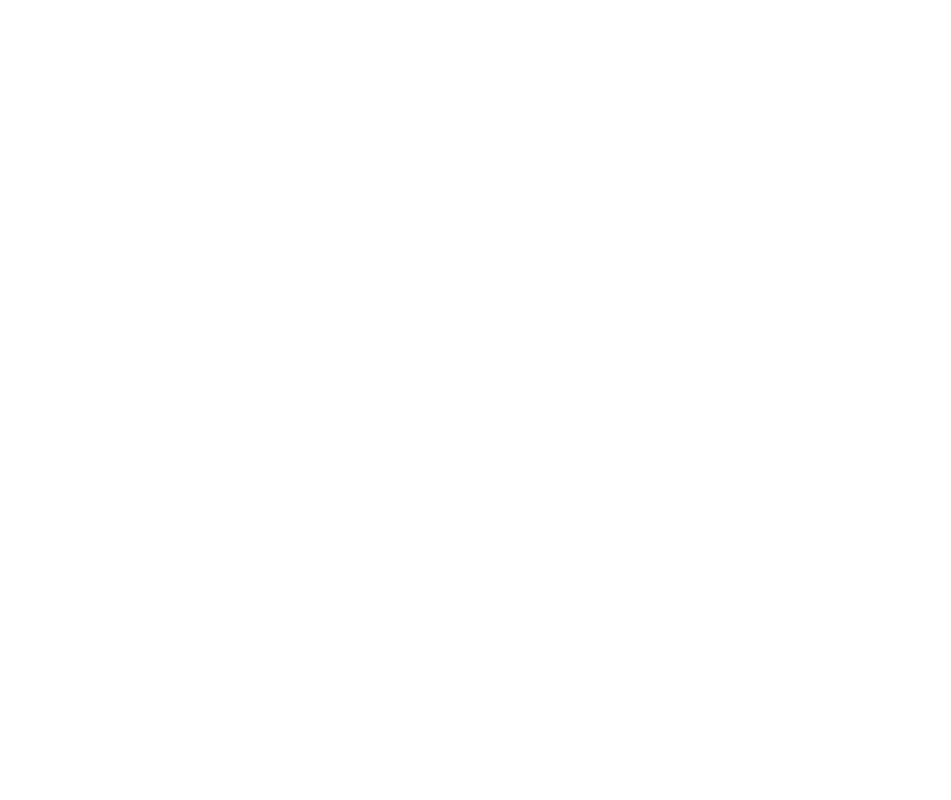
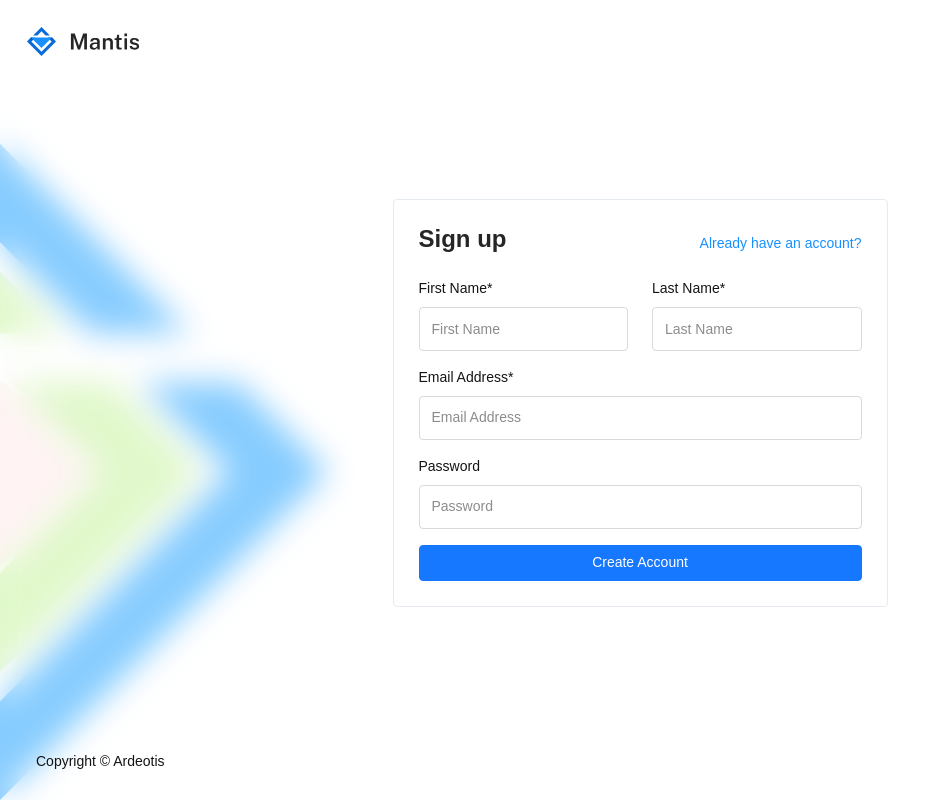
Before and after one commit to AchrafBoumessouer/ardeotis-platform-front, an Angular app: page /register in a window 1280 px wide. Before the commit this address led to /. Shown: the whole page, without its empty margins (0-951 px from the left). Built offline with nearby package versions, Linux system fonts and the light colour scheme.

Commit message:
feature: implement signup/login pages with api

```diff
--- a/src/app/app.config.ts
+++ b/src/app/app.config.ts
@@ -2,11 +2,13 @@ import { ApplicationConfig, provideBrowserGlobalErrorListeners, provideZonelessC
 import { provideRouter } from '@angular/router';
 
 import { routes } from './app.routes';
+import { provideHttpClient } from '@angular/common/http';
 
 export const appConfig: ApplicationConfig = {
   providers: [
     provideBrowserGlobalErrorListeners(),
     provideZonelessChangeDetection(),
-    provideRouter(routes)
+    provideRouter(routes),
+    provideHttpClient()
   ]
 };
--- a/src/app/faetures/auth-login/auth-login.component.html
+++ b/src/app/faetures/auth-login/auth-login.component.html
@@ -10,18 +10,22 @@
             <h3 class="mb-0"><b>Login</b></h3>
             <a [routerLink]="['/register']" class="link-primary">Don't have an account?</a>
           </div>
+          <form (ngSubmit)="onLogin()">
           <div class="form-group mb-3">
             <label class="form-label" for="email">Email Address</label>
-            <input type="email" class="form-control" id="email" placeholder="Email Address" value="info@codedthemes.com" />
+            <input type="email" class="form-control" id="email" name="email" [(ngModel)]="email" required placeholder="Email Address" />
           </div>
           <div class="form-group mb-3">
             <label class="form-label" for="password">Password</label>
-            <input type="password" class="form-control" id="password" placeholder="Password" value="123456789" />
+            <input type="password" class="form-control" id="password" name="password" [(ngModel)]="password" required  placeholder="Password"  />
           </div>
 
           <div class="d-grid mt-4">
-            <button type="button" class="btn btn-primary">Login</button>
+            <button type="submit" class="btn btn-primary">Login</button>
           </div>
+
+          </form>
+
           <div class="saprator mt-3">
 
           </div>
--- a/src/app/faetures/auth-login/auth-login.component.ts
+++ b/src/app/faetures/auth-login/auth-login.component.ts
@@ -1,27 +1,33 @@
 // project import
 import { Component } from '@angular/core';
-import { RouterModule } from '@angular/router';
+import { Router, RouterModule } from '@angular/router';
+import { AuthService } from '../../services/auth.service';
+import { FormsModule } from '@angular/forms';
 
 @Component({
   selector: 'app-auth-login',
-  imports: [RouterModule],
+  imports: [RouterModule,FormsModule],
+  standalone: true,
   templateUrl: './auth-login.component.html',
   styleUrl: './auth-login.component.scss'
 })
 export class AuthLoginComponent {
-  // public method
-  SignInOptions = [
-    {
-      image: 'assets/images/authentication/google.svg',
-      name: 'Google'
+ email = '';
+ password = '';
+ constructor( private router: Router, private authService: AuthService ) {}
+
+onLogin() {
+  this.authService.login(this.email,
+    this.password
+  ).subscribe({
+    next: (res) => {
+     localStorage.setItem('token', res.token);
+     this.router.navigate(['/home']);
     },
-    {
-      image: 'assets/images/authentication/twitter.svg',
-      name: 'Twitter'
-    },
-    {
-      image: 'assets/images/authentication/facebook.svg',
-      name: 'Facebook'
+    error: (err) => {
+      console.error('Email or password incorrect')
+
     }
-  ];
+  })
 }
+}
--- a/src/app/faetures/auth-register/auth-register.component.html
+++ b/src/app/faetures/auth-register/auth-register.component.html
@@ -10,56 +10,34 @@
             <h3 class="mb-0"><b>Sign up</b></h3>
             <a [routerLink]="['/login']" class="link-primary">Already have an account?</a>
           </div>
-          <div class="row">
+          <form (ngSubmit)="onRegister()">
+        <div class="row">
             <div class="col-md-6">
               <div class="form-group mb-3">
                 <label class="form-label" for="firstName">First Name*</label>
-                <input type="text" class="form-control" id="firstName" placeholder="First Name" />
+                <input type="text" class="form-control" id="firstName" name="firstName" [(ngModel)]="firstName" required placeholder="First Name" />
               </div>
             </div>
             <div class="col-md-6">
               <div class="form-group mb-3">
                 <label class="form-label" for="lastName">Last Name*</label>
-                <input type="text" class="form-control" id="lastName" placeholder="Last Name" />
+                <input type="text" class="form-control" id="lastName" name="lastName" [(ngModel)]="lastName" required placeholder="Last Name" />
               </div>
             </div>
           </div>
           <div class="form-group mb-3">
-            <label class="form-label" for="company">Company</label>
-            <input type="text" class="form-control" id="company" placeholder="Company" />
-          </div>
-          <div class="form-group mb-3">
             <label class="form-label" for="emailAddress">Email Address*</label>
-            <input type="email" class="form-control" id="emailAddress" placeholder="Email Address" />
+            <input type="email" class="form-control" id="emailAddress" name="email" [(ngModel)]="email" required placeholder="Email Address" />
           </div>
           <div class="form-group mb-3">
             <label class="form-label" for="password">Password</label>
-            <input type="password" class="form-control" id="password" placeholder="Password" />
+            <input type="password" class="form-control" id="password" name="password" [(ngModel)]="password" required placeholder="Password" />
           </div>
-          <p class="mt-4 text-sm text-muted">
-            By Signing up, you agree to our
-            <a href="javascript:" class="text-primary">Terms of Service</a>
-            and
-            <a href="javascript:" class="text-primary">Privacy Policy</a>
-          </p>
           <div class="d-grid mt-3">
-            <button type="button" class="btn btn-primary">Create Account</button>
+            <button type="submit" class="btn btn-primary">Create Account</button>
           </div>
-          <div class="saprator mt-3">
-            <span>Sign up with</span>
-          </div>
-          <div class="row">
-            @for (item of SignUpOptions; track item) {
-              <div class="col-4">
-                <div class="d-grid">
-                  <button type="button" class="btn mt-2 btn-light-primary bg-light text-muted">
-                    <img src="{{ item.image }}" alt="google img" />
-                    <span class="d-none d-sm-inline-block">{{ item.name }}</span>
-                  </button>
-                </div>
-              </div>
-            }
-          </div>
+          </form>
+
         </div>
       </div>
       <div class="auth-footer row">
@@ -67,16 +45,10 @@
         <div class="col my-1">
           <p class="m-0">
             Copyright ©
-            <a href="https://codedthemes.com/" target="_blank">CodedThemes</a>
+            Ardeotis
           </p>
         </div>
-        <div class="col-auto my-1">
-          <ul class="list-inline footer-link mb-0">
-            <li class="list-inline-item"><a href="https://codedthemes.com/" target="_blank">Home</a></li>
-            <li class="list-inline-item"><a href="https://codedthemes.com/privacy-policy/" target="_blank">Privacy Policy</a></li>
-            <li class="list-inline-item"><a href="https://codedthemes.support-hub.io/" target="_blank">Contact us</a></li>
-          </ul>
-        </div>
+
         <!-- </div> -->
       </div>
     </div>
--- a/src/app/faetures/auth-register/auth-register.component.ts
+++ b/src/app/faetures/auth-register/auth-register.component.ts
@@ -1,27 +1,35 @@
 // Angular import
 import { Component } from '@angular/core';
-import { RouterModule } from '@angular/router';
+import { FormsModule } from '@angular/forms';
+import { Router, RouterModule } from '@angular/router';
+import { AuthService } from '../../services/auth.service';
 
 @Component({
   selector: 'app-auth-register',
-  imports: [RouterModule],
+  imports: [RouterModule,FormsModule],
   templateUrl: './auth-register.component.html',
   styleUrl: './auth-register.component.scss'
 })
 export class AuthRegisterComponent {
-  // public method
-  SignUpOptions = [
-    {
-      image: 'assets/images/authentication/google.svg',
-      name: 'Google'
+   email = '';
+   password = '';
+   firstName = '';
+   lastName = '';
+ constructor( private router: Router, private authService: AuthService ) {}
+
+onRegister() {
+  this.authService.register(this.email,
+    this.password,this.firstName,this.lastName
+  ).subscribe({
+    next: (res) => {
+     localStorage.setItem('token', res.token);
+     this.router.navigate(['/home']);
     },
-    {
-      image: 'assets/images/authentication/twitter.svg',
-      name: 'Twitter'
-    },
-    {
-      image: 'assets/images/authentication/facebook.svg',
-      name: 'Facebook'
+    error: (err) => {
+      console.error('credentials incorrect')
+
     }
-  ];
+  })
 }
+
+}
--- a/src/app/services/auth.service.ts
+++ b/src/app/services/auth.service.ts
@@ -8,10 +8,21 @@ export class AuthService {
 
     constructor(private http: HttpClient){}
 
-    login(username: string, password: string){
+    login(email: string, password: string){
         return  this.http.post<any>(`${this.API}/login`, {
-            username,
+            email,
             password
+        }).pipe( tap( response => { localStorage.setItem('token', response.token);
+
+        }));
+    }
+
+    register(email: string, password: string, firstName: string, lastName: string) {
+        return  this.http.post<any>(`${this.API}/register`, {
+            email,
+            password,
+            firstName,
+            lastName
         }).pipe( tap( response => { localStorage.setItem('token', response.token);
 
         }));
```
Also changed, not shown: src/app/app.routes.ts (+21 -1 lines).
